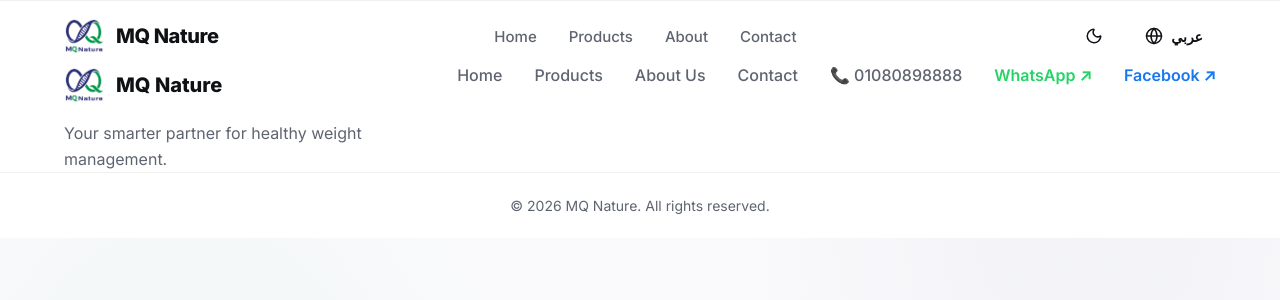
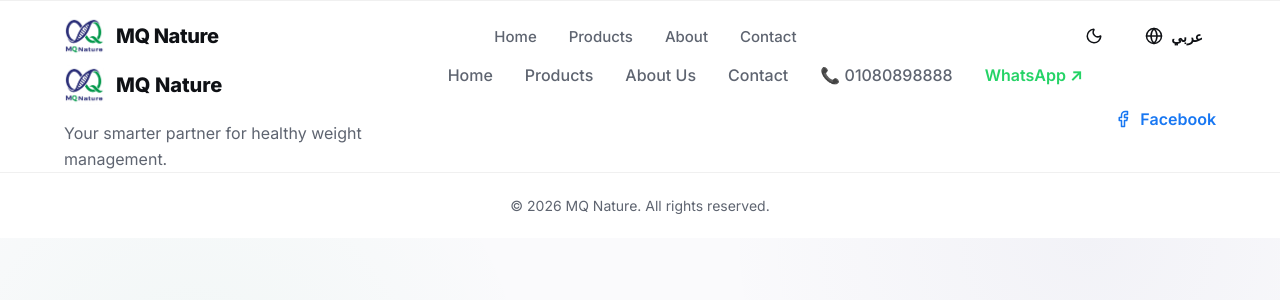
Before and after one commit to Ammar-Yasser8/MQ-Nature, a React (Vite) app: page /products/1 in a window 1280 px wide. Shown: the top 300 px of the page. Built offline with nearby package versions, Linux system fonts and the light colour scheme.

Commit message:
Add Facebook icons to contact and footer, and restore all images to gallery showcase

```diff
--- a/src/components/layout/Footer/Footer.jsx
+++ b/src/components/layout/Footer/Footer.jsx
@@ -1,5 +1,6 @@
 import React from 'react';
 import { useLanguage } from '../../../contexts/LanguageContext';
+import { Facebook } from 'lucide-react';
 import styles from './Footer.module.css';
 
 export const Footer = () => {
@@ -47,8 +48,10 @@ export const Footer = () => {
             target="_blank"
             rel="noopener noreferrer"
             className={styles.facebookFooterLink}
+            style={{ display: 'flex', alignItems: 'center', gap: '0.5rem' }}
           >
-            Facebook ↗
+            <Facebook size={18} />
+            Facebook
           </a>
         </div>
       </div>
--- a/src/components/sections/OrderForm/OrderForm.jsx
+++ b/src/components/sections/OrderForm/OrderForm.jsx
@@ -1,5 +1,5 @@
 import React from 'react';
-import { Phone, MessageSquare } from 'lucide-react';
+import { Phone, MessageSquare, Facebook } from 'lucide-react';
 import { useLanguage } from '../../../contexts/LanguageContext';
 import styles from './OrderForm.module.css';
 
@@ -88,8 +88,10 @@ export const OrderForm = () => {
                 target="_blank"
                 rel="noopener noreferrer"
                 className={styles.facebookLink}
+                style={{ display: 'flex', alignItems: 'center', gap: '0.5rem', color: 'var(--color-primary)', textDecoration: 'none', fontWeight: 'bold' }}
               >
-                Facebook Page ↗
+                <Facebook size={18} />
+                <span>Facebook Page</span>
               </a>
             </p>
           </div>
--- a/src/pages/Home/Home.jsx
+++ b/src/pages/Home/Home.jsx
@@ -169,7 +169,7 @@ export const Home = () => {
             </div>
 
             <div className={styles.thumbnailList}>
-              {["/images/new 1.png", "/images/new 2.png", "/images/mew 4.png", "/images/main.png"].map((src, idx) => (
+              {["/images/main.png", "/images/1.png", "/images/new 1.png", "/images/new 2.png", "/images/mew 3.png", "/images/mew 4.png"].map((src, idx) => (
                 <button
                   key={idx}
                   className={`${styles.thumbnailBtn} ${activeGalleryImage === src ? styles.activeThumbnail : ''}`}
```
